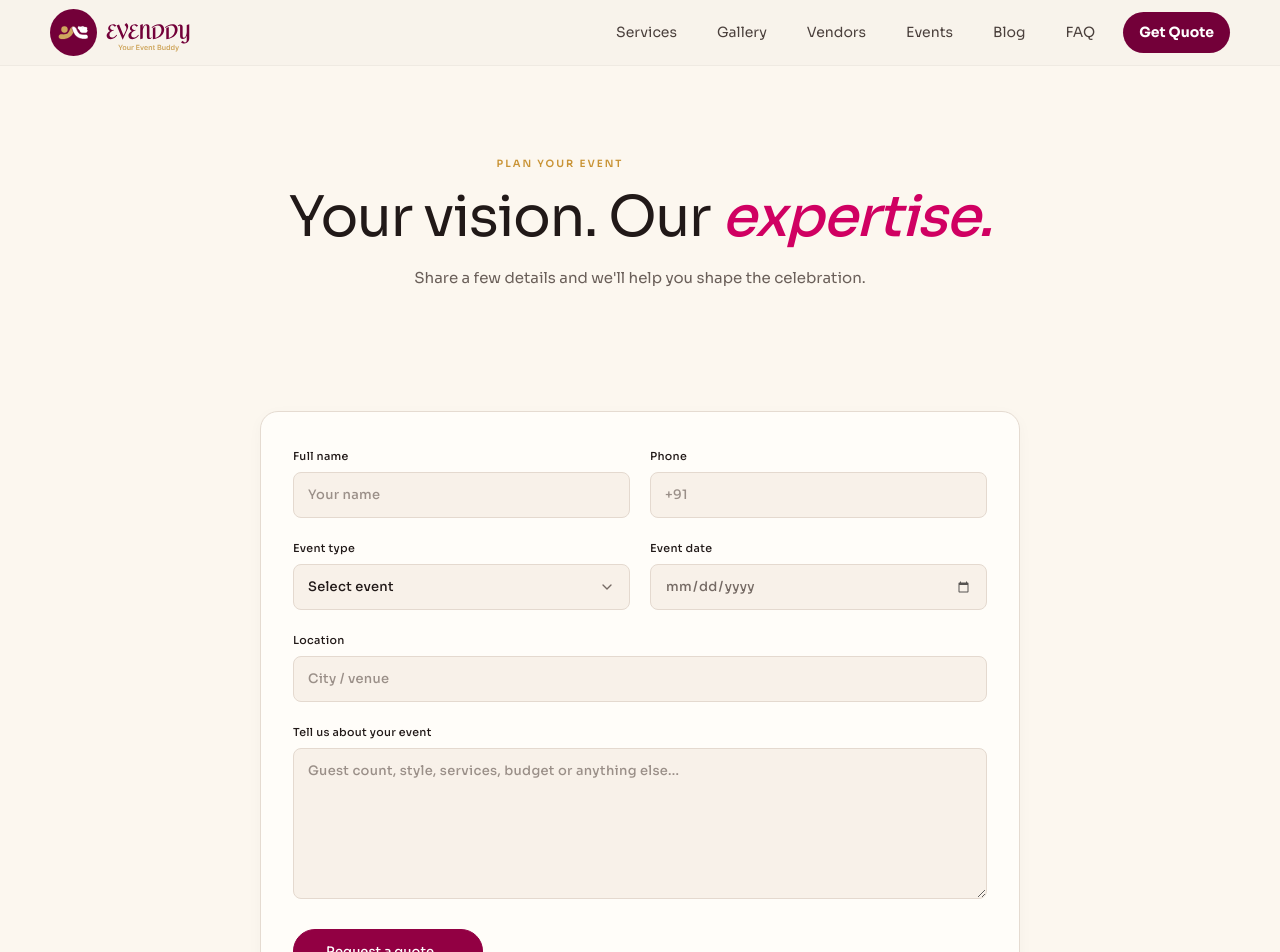
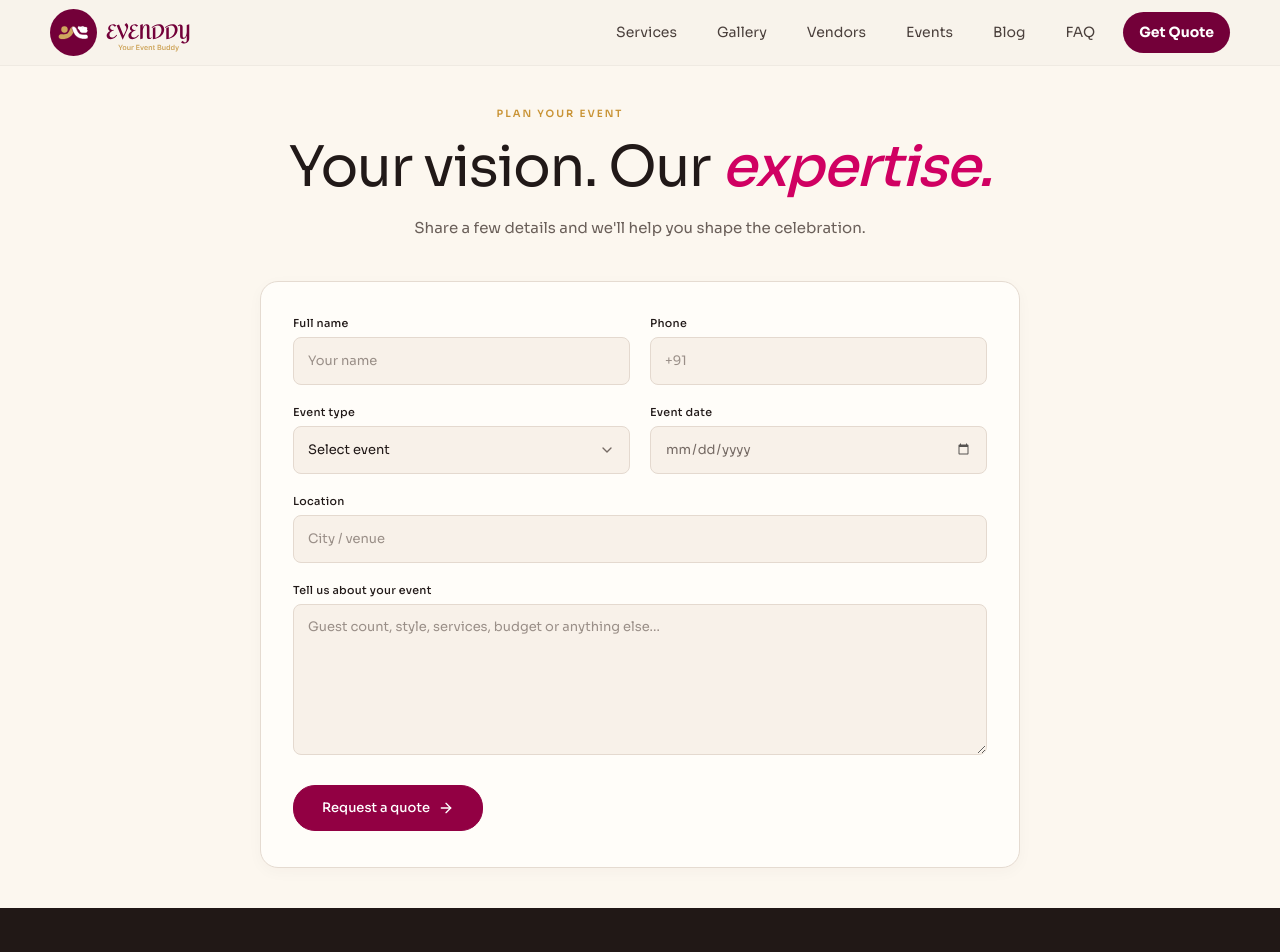
Before and after one commit to ITProjects-Dev/evenddy, a React (Vite) app: page /demo/plan-event in a window 1280 px wide. Shown: the top 952 px of the page. Built offline with nearby package versions, Linux system fonts and the light colour scheme.

Commit message:
Fixed the Minor CSS issues in Get Qoute

```diff
--- a/src/pages/PlanEvent/PlanEvent.css
+++ b/src/pages/PlanEvent/PlanEvent.css
@@ -4,13 +4,12 @@
 
 .page-hero {
     background: #fcf7ef;
-    padding: 90px 0 60px;
+    padding: 40px 0 0 0;
     text-align: center;
 }
 
 .page-hero .container {
-    max-width: 780px;
-    margin: 0 auto;
+
     padding: 0 20px;
 }
 
@@ -52,7 +51,7 @@
 
 section.section:has(.plan-form-wrap) {
     background: #fcf7ef;
-    padding: 60px 0 100px;
+    padding: 40px;
 }
 
 .plan-form-wrap {
@@ -89,16 +88,20 @@ section.section:has(.plan-form-wrap) {
 /* =========================================
    LABELS
 ========================================= */
-
 .plan-form label {
     display: flex;
     flex-direction: column;
     gap: 8px;
+    width: 100%;
+}
+
+.plan-form label>span {
+    display: block;
     font-size: 11px;
     font-weight: 500;
     color: #211918;
     letter-spacing: 0.3px;
-    width: 100%;
+    line-height: 1;
 }
 
 /* =========================================
@@ -110,18 +113,31 @@ section.section:has(.plan-form-wrap) {
 .plan-form textarea {
     width: 100%;
     box-sizing: border-box;
+    height: 48px;
+    /* 👈 Same height for all three */
     border: 1px solid #e4d9cf;
     border-radius: 8px;
     background: #f8f1e9;
-    padding: 12px 14px;
+    padding: 0 14px;
+    /* Vertical centering via padding */
     font-size: 13px;
     font-family: "Sora", sans-serif;
     color: #211918;
     outline: none;
+    line-height: 1.4;
     transition:
         border-color 0.2s ease,
         box-shadow 0.2s ease,
         background 0.2s ease;
+}
+
+.plan-form textarea {
+    height: auto;
+    /* Textarea grows with content */
+    padding: 12px 14px;
+    min-height: 140px;
+    line-height: 1.6;
+    resize: vertical;
 }
 
 .plan-form input::placeholder,
@@ -148,7 +164,7 @@ section.section:has(.plan-form-wrap) {
     cursor: pointer;
 }
 
-/* Select */
+/* Select — custom chevron */
 .plan-form select {
     appearance: none;
     -webkit-appearance: none;
@@ -160,30 +176,28 @@ section.section:has(.plan-form-wrap) {
     cursor: pointer;
 }
 
-/* Textarea */
-.plan-form textarea {
-    resize: vertical;
-    min-height: 140px;
-    line-height: 1.6;
-}
-
 /* =========================================
    SUBMIT BUTTON
 ========================================= */
 
 .plan-form button,
 .plan-form .btn-primary {
+    display: inline-flex;
+    align-items: center;
+    justify-content: center;
+    gap: 8px;
     background: #920043;
     color: #ffffff;
     border: 1px solid #920043;
     border-radius: 22px;
     height: 46px;
-    padding: 0 32px;
+    padding: 0 28px;
     font-size: 13px;
     font-weight: 500;
     font-family: "Sora", sans-serif;
+    line-height: 1;
     cursor: pointer;
-    transition: background 0.2s ease, transform 0.15s ease;
+    transition: background 0.2s ease, transform 0.15s ease, gap 0.2s ease;
     width: fit-content;
     margin-top: 8px;
     align-self: flex-start;
@@ -193,11 +207,20 @@ section.section:has(.plan-form-wrap) {
 .plan-form .btn-primary:hover {
     background: #72002f;
     border-color: #72002f;
+    gap: 12px;
+    /* Arrow slides right on hover */
 }
 
 .plan-form button:active,
 .plan-form .btn-primary:active {
     transform: scale(0.99);
+}
+
+.plan-form button svg {
+    display: block;
+    flex-shrink: 0;
+    width: 16px;
+    height: 16px;
 }
 
 /* =========================================
--- a/src/pages/PlanEvent/PlanEvent.jsx
+++ b/src/pages/PlanEvent/PlanEvent.jsx
@@ -1,2 +1,76 @@
 import "./PlanEvent.css";
-export default function PlanEvent(){return <><section className="page-hero"><div className="container"><p className="eyebrow">PLAN YOUR EVENT</p><h1>Your vision. Our <em>expertise.</em></h1><p>Share a few details and we'll help you shape the celebration.</p></div></section><section className="section"><div className="container plan-form-wrap"><form className="plan-form" onSubmit={e=>e.preventDefault()}><div className="field-row"><label>Full name<input placeholder="Your name"/></label><label>Phone<input placeholder="+91"/></label></div><div className="field-row"><label>Event type<select defaultValue=""><option value="" disabled>Select event</option><option>Wedding</option><option>Birthday</option><option>Corporate</option><option>Private celebration</option></select></label><label>Event date<input type="date"/></label></div><label>Location<input placeholder="City / venue"/></label><label>Tell us about your event<textarea rows="6" placeholder="Guest count, style, services, budget or anything else..."/></label><button className="btn btn-primary">Request a quote →</button></form></div></section></>}
+import { ArrowRight } from "lucide-react";
+
+export default function PlanEvent() {
+  return (
+    <>
+      <section className="page-hero">
+        <div className="container">
+          <p className="eyebrow">PLAN YOUR EVENT</p>
+          <h1>
+            Your vision. Our <em>expertise.</em>
+          </h1>
+          <p>
+            Share a few details and we'll help you shape the celebration.
+          </p>
+        </div>
+      </section>
+
+      <section className="section">
+        <div className="container plan-form-wrap">
+          <form className="plan-form" onSubmit={(e) => e.preventDefault()}>
+            {/* FULL NAME + PHONE */}
+            <div className="field-row">
+              <label>
+                <span>Full name</span>
+                <input placeholder="Your name" />
+              </label>
+              <label>
+                <span>Phone</span>
+                <input placeholder="+91" />
+              </label>
+            </div>
+
+            {/* EVENT TYPE + DATE */}
+            <div className="field-row">
+              <label>
+                <span>Event type</span>
+                <select defaultValue="">
+                  <option value="" disabled>Select event</option>
+                  <option>Wedding</option>
+                  <option>Birthday</option>
+                  <option>Corporate</option>
+                  <option>Private celebration</option>
+                </select>
+              </label>
+              <label>
+                <span>Event date</span>
+                <input type="date" />
+              </label>
+            </div>
+
+            {/* LOCATION */}
+            <label>
+              <span>Location</span>
+              <input placeholder="City / venue" />
+            </label>
+
+            {/* MESSAGE */}
+            <label>
+              <span>Tell us about your event</span>
+              <textarea
+                rows="6"
+                placeholder="Guest count, style, services, budget or anything else..."
+              />
+            </label>
+
+            {/* SUBMIT */}
+            <button type="submit" className="btn btn-primary">
+              Request a quote <ArrowRight size={16} />
+            </button>
+          </form>
+        </div>
+      </section>
+    </>
+  );
+}
```
